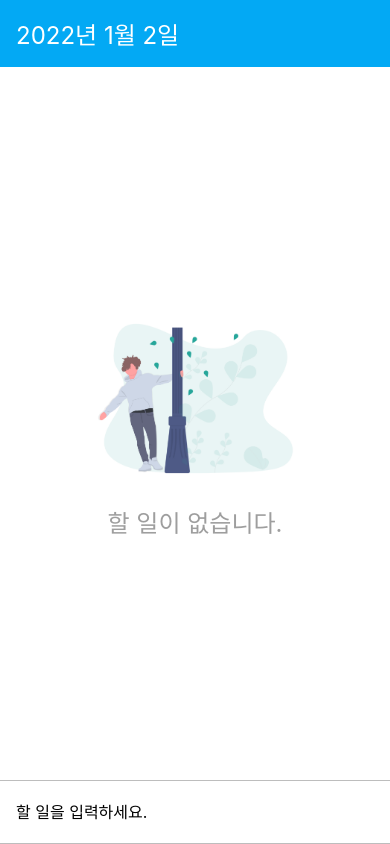
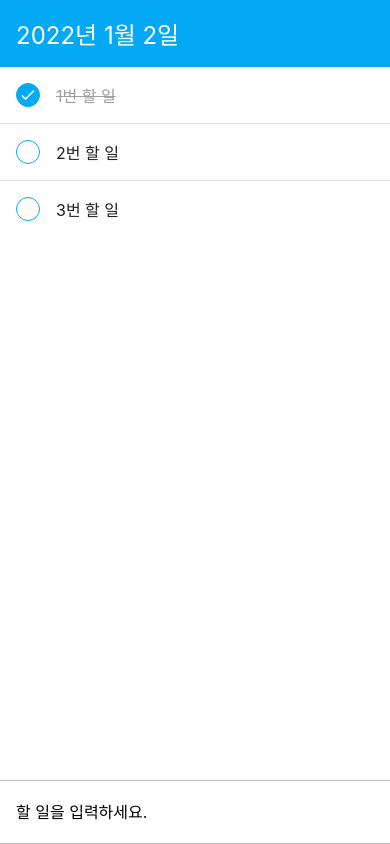
Before and after one commit to seungwonleee/react-native-todo, a React Native app: screen / in a window 390 px wide. Built offline with nearby package versions, Linux system fonts and the light colour scheme.

Commit message:
Add: todo function and design

```diff
--- a/App.js
+++ b/App.js
@@ -1,10 +1,34 @@
-import React from 'react';
+import React, {useState} from 'react';
 import {StyleSheet, KeyboardAvoidingView, Platform} from 'react-native';
 import {SafeAreaProvider, SafeAreaView} from 'react-native-safe-area-context';
 import DateHead from './components/DateHead';
 import AddTodo from './components/AddTodo';
 import Empty from './components/Empty';
+import TodoList from './components/TodoList';
+
 function App() {
+  const [todos, setTodos] = useState([
+    {id: 1, text: '1번 할 일', done: true},
+    {id: 2, text: '2번 할 일', done: false},
+    {id: 3, text: '3번 할 일', done: false},
+  ]);
+
+  const onInsert = text => {
+    // 새로 등록할 항목의 id를 구합니다.
+    // 등록된 항목 중에서 가장 큰 id를 구하고, 그 값에 1을 더합니다.
+    // 만약 리스트가 비어있다면 1을 id로 사용합니다.
+    console.log('test===>', Math.max(...todos.map(todo => todo.id)) + 1);
+    const nextId =
+      todos.length > 0 ? Math.max(...todos.map(todo => todo.id)) + 1 : 1;
+    const todo = {
+      id: nextId,
+      text,
+      done: false,
+    };
+
+    setTodos(todos.concat(todo));
+  };
+
   return (
     <SafeAreaProvider>
       <SafeAreaView edges={['bottom']} style={styles.block}>
@@ -12,8 +36,8 @@
           behavior={Platform.select({ios: 'padding', android: undefined})}
           style={styles.avoid}>
           <DateHead />
-          <Empty />
-          <AddTodo />
+          {todos.length > 1 ? <TodoList todos={todos} /> : <Empty />}
+          <AddTodo onInsert={onInsert} />
         </KeyboardAvoidingView>
       </SafeAreaView>
     </SafeAreaProvider>
--- a/components/AddTodo.js
+++ b/components/AddTodo.js
@@ -10,7 +10,7 @@
   Keyboard,
 } from 'react-native';
 
-const AddTodo = () => {
+const AddTodo = ({onInsert}) => {
   const [text, setText] = useState('');
 
   const button = (
@@ -20,6 +20,7 @@
   );
 
   const onPress = () => {
+    onInsert(text);
     setText('');
     Keyboard.dismiss();
   };
--- /dev/null
+++ b/components/TodoItem.js
@@ -0,0 +1,50 @@
+import React from 'react';
+import {View, Text, StyleSheet, Image} from 'react-native';
+
+function TodoItem({id, text, done}) {
+  return (
+    <View style={styles.item}>
+      <View style={[styles.circle, done && styles.filled]}>
+        {done && (
+          <Image
+            source={require('../assets/icons/check_white/check_white.png')}
+          />
+        )}
+      </View>
+      <Text style={[styles.text, done && styles.lineThrough]}>{text}</Text>
+    </View>
+  );
+}
+
+const styles = StyleSheet.create({
+  item: {
+    flexDirection: 'row',
+    padding: 16,
+    borderBottomColor: '#e0e0e0',
+    alignItems: 'center',
+  },
+  circle: {
+    width: 24,
+    height: 24,
+    borderRadius: 12,
+    borderColor: '#03a9f4',
+    borderWidth: 1,
+    marginRight: 16,
+  },
+  filled: {
+    justifyContent: 'center',
+    alignItems: 'center',
+    backgroundColor: '#03a9f4',
+  },
+  text: {
+    flex: 1,
+    fontSize: 16,
+    color: '#212121',
+  },
+  lineThrough: {
+    color: '#9e9e9e',
+    textDecorationLine: 'line-through',
+  },
+});
+
+export default TodoItem;
--- /dev/null
+++ b/components/TodoList.js
@@ -0,0 +1,29 @@
+import React from 'react';
+import {FlatList, StyleSheet, View} from 'react-native';
+import TodoItem from './TodoItem';
+
+const TodoList = ({todos}) => {
+  return (
+    <FlatList
+      ItemSeparatorComponent={() => <View style={styles.separator} />}
+      style={styles.list}
+      data={todos}
+      renderItem={({item, index}) => (
+        <TodoItem id={item.id} text={item.text} done={item.done} />
+      )}
+      keyExtractor={item => item.id.toString()}
+    />
+  );
+};
+
+const styles = StyleSheet.create({
+  list: {
+    flex: 1,
+  },
+  separator: {
+    backgroundColor: '#e0e0e0',
+    height: 1,
+  },
+});
+
+export default TodoList;
```
